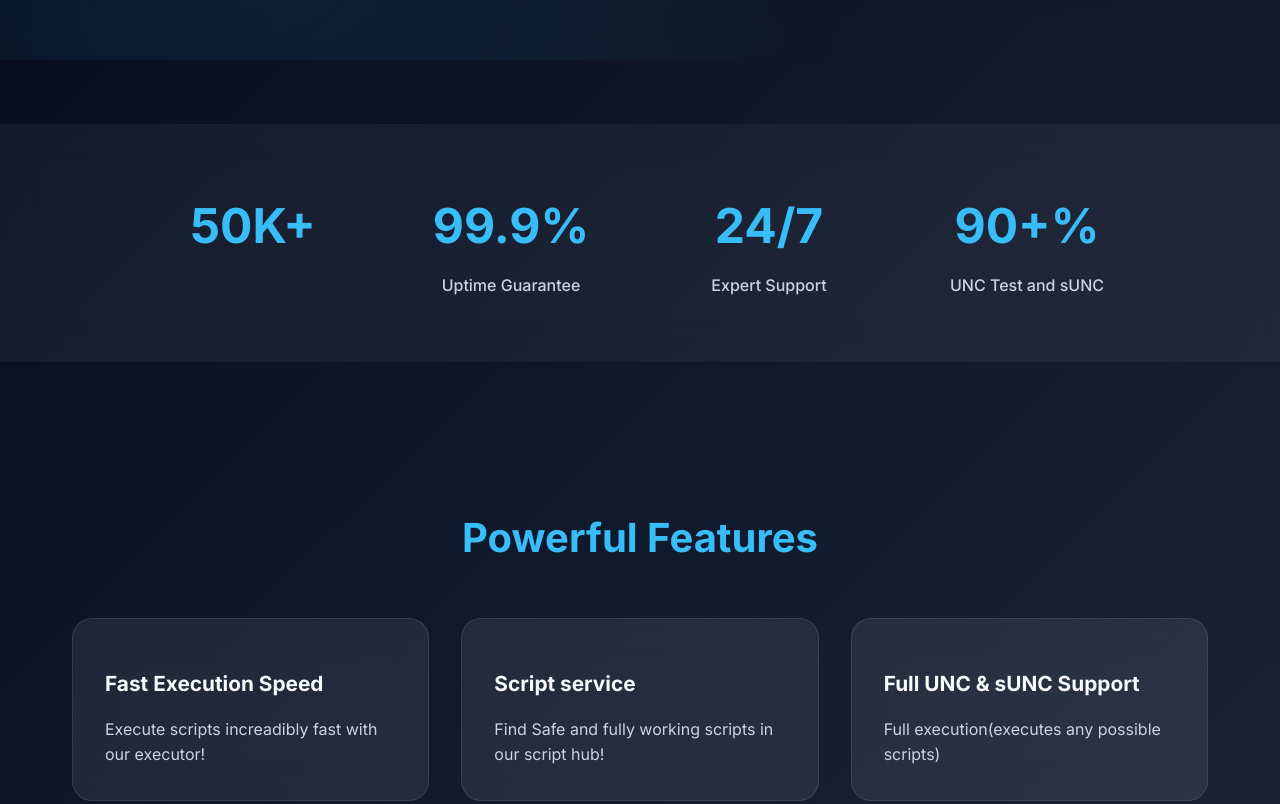
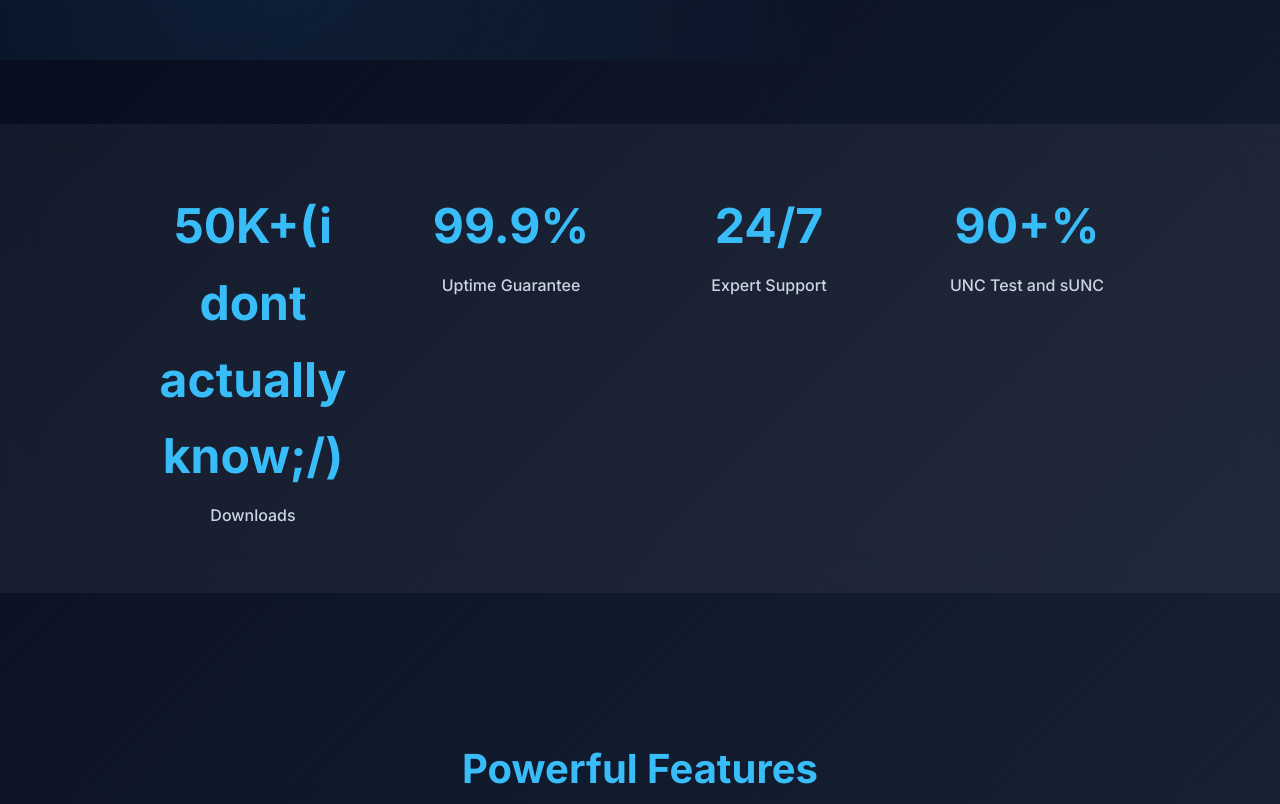
Before and after one commit to Zylo-dev/Zylo-dev.github.io, a plain HTML site: page index.html in a window 1280 px wide. Shown: the part 740-1544 px from the top of the page. Drawn offline with Linux system fonts and the light colour scheme; animation ran at ten frames a second.

Commit message:
Update index.html

```diff
--- a/index.html
+++ b/index.html
@@ -413,8 +413,6 @@ footer {
     0% { transform: rotate(0deg); }
     100% { transform: rotate(360deg); }
 }
-
-/* Scroll to top button */
 .scroll-top {
     position: fixed;
     bottom: 2rem;
@@ -456,7 +454,7 @@ footer {
                 <li><a href="#features">Features</a></li>
                 <li><a href="#stats">Stats</a></li>
                 <li><a href="#support">Support</a></li>
-                <li><a href="#download">Download</a></li>
+                <li><a href="https://discord.gg/SjvPbTwmV4">Download</a></li>
             </ul>
         </div>
     </nav>
@@ -469,11 +467,11 @@ footer {
             <a href="#" class="btn btn-secondary">Changelog</a> <!-- artic devs add a changelog it lok cool!!!-->
         </div>
     </section>
-    <section class="stats">
+    <section id="stats" class="stats">
         <div class="stats-container">
             <div class="stat-item">
-                <h3>50K+</h3>
-                <p></p>
+                <h3>50K+(i dont actually know;/)</h3>
+                <p>Downloads</p>
             </div>
             <div class="stat-item">
                 <h3>99.9%</h3>
@@ -509,7 +507,7 @@ footer {
             </div>
             <div class="feature-card">
                 <span class="feature-icon"></span> <!-- not so sure-->
-                <h3>Support</h3>
+                <h3 id="support">Support</h3>
                 <p>We have a team of supporters who will support you with any possible problems you run into.</p>
             </div>
             <div class="feature-card">
```
